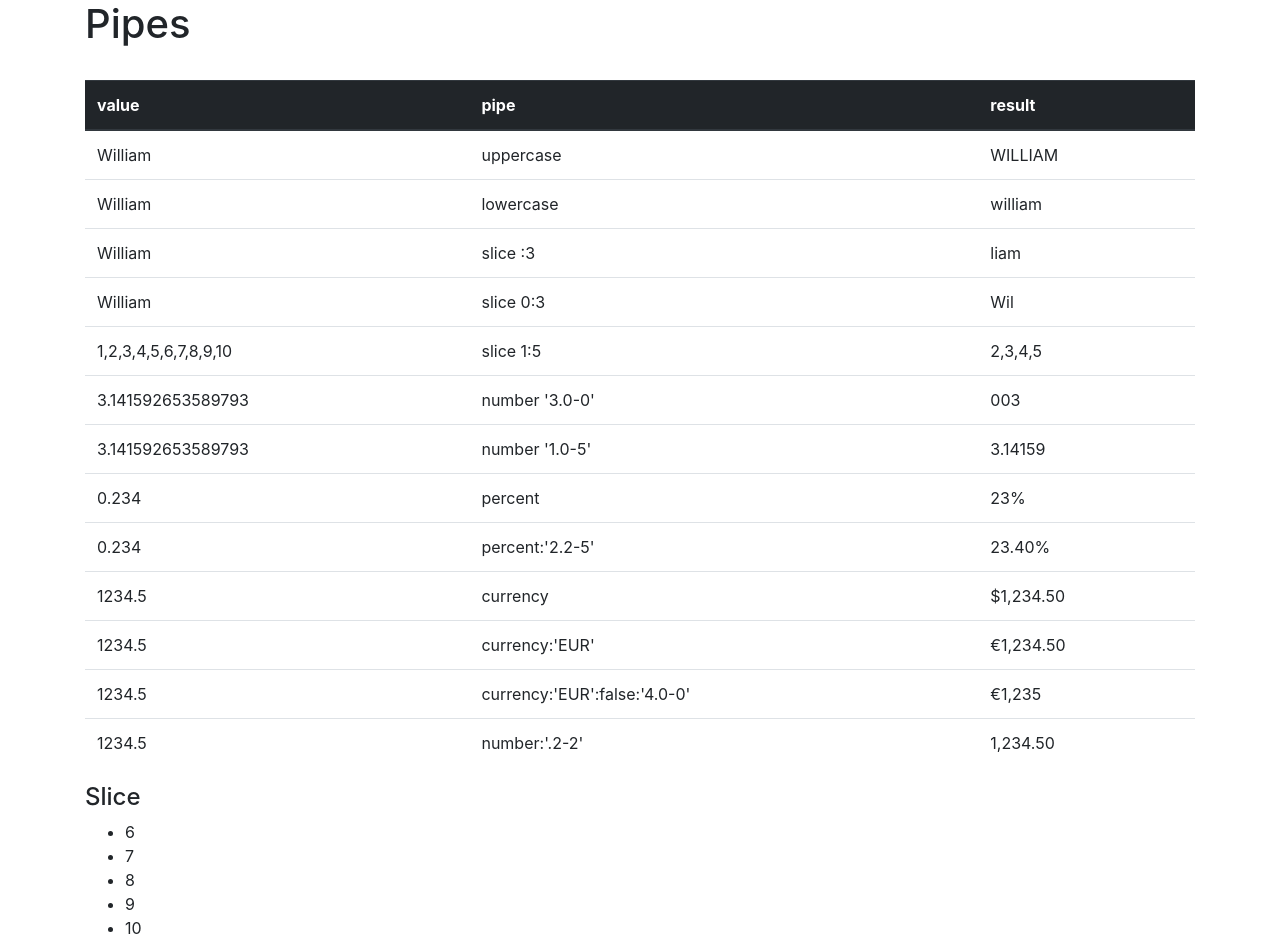
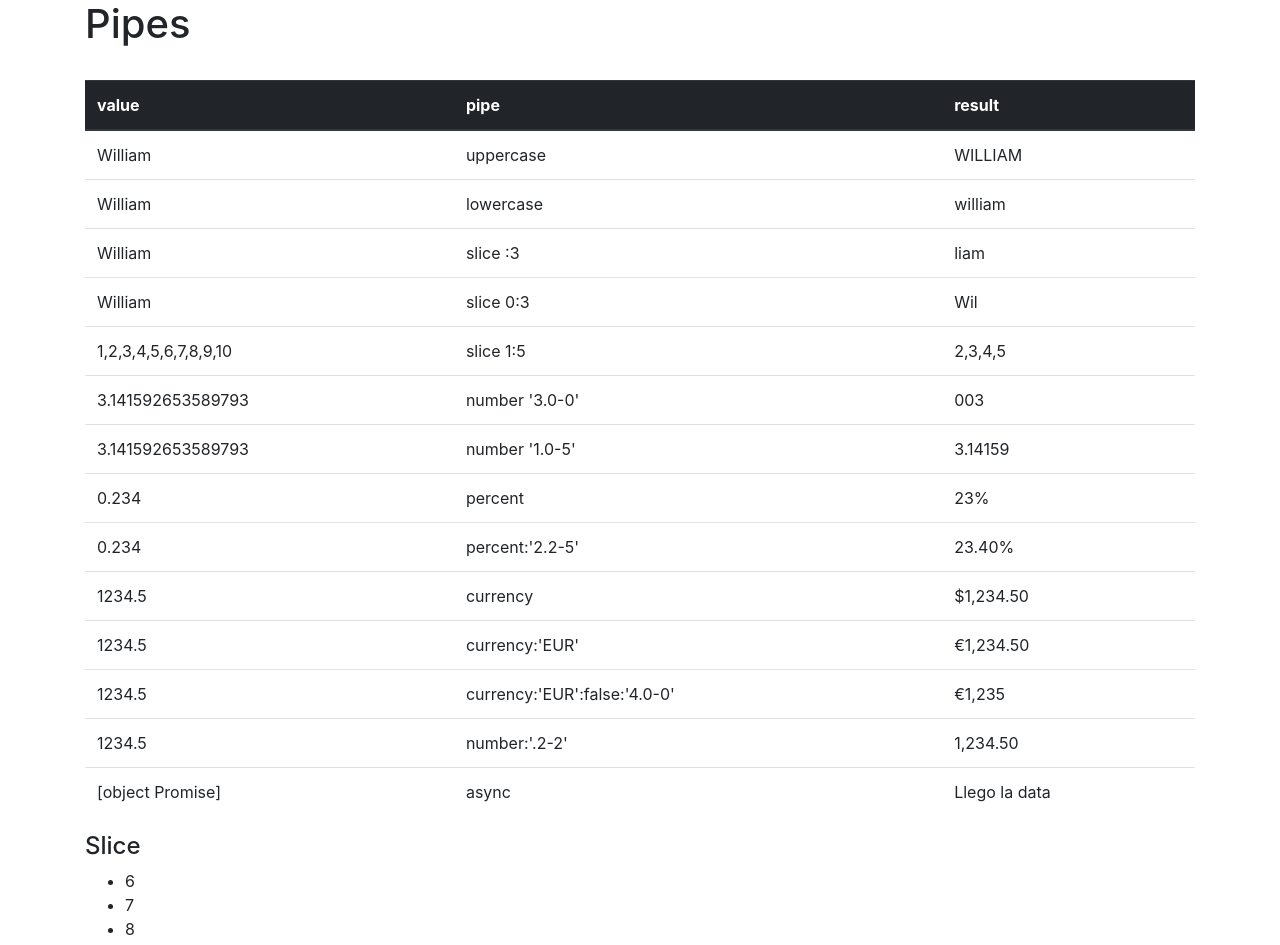
Before and after one commit to willys7/Pipes-Angular5, an Angular app: page / in a window 1280 px wide. Shown: the top 945 px of the page. Built offline with nearby package versions, Linux system fonts and the light colour scheme.

Commit message:
async pipe

```diff
--- a/src/app/app.component.html
+++ b/src/app/app.component.html
@@ -75,6 +75,11 @@
           <td>number:'.2-2' </td>
           <td>{{salario | number:'.2-2' }}</td>
       </tr>
+      <tr>
+          <td>{{promiseValue}}</td>
+          <td>async </td>
+          <td>{{promiseValue | async}}</td>
+      </tr>
 
     </tbody>
   </table>
--- a/src/app/app.component.ts
+++ b/src/app/app.component.ts
@@ -22,4 +22,8 @@ export class AppComponent {
     }
   }
 
+  promiseValue = new Promise((resolve, reject)=>{
+    setTimeout(()=>resolve('Llego la data'), 3500)
+  } )
+
 }
```
